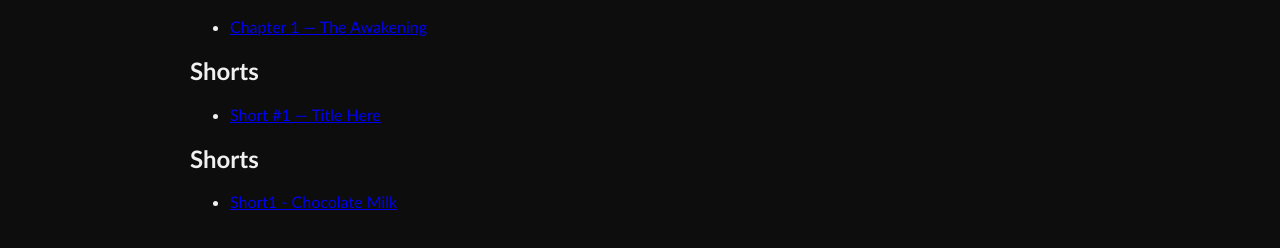
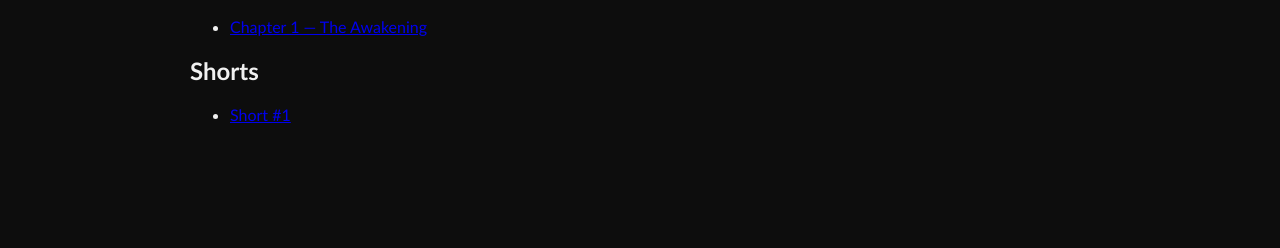
Before and after one commit to BunnyBoyAPPLE/BUN-BUN-S-COMICS, a plain HTML site: page comics.html in a window 1280 px wide. Shown: the part 272-520 px from the top of the page. Drawn offline with Linux system fonts and the light colour scheme.

Commit message:
Update comics.html

```diff
--- a/comics.html
+++ b/comics.html
@@ -29,15 +29,9 @@
   <li><a href="comics/story/chapter1/page1.html">Chapter 1 — The Awakening</a></li>
   <!-- Add more chapters here -->
 </ul>
-
 <h2>Shorts</h2>
 <ul>
-  <li><a href="comics/shorts/short1.html">Short #1 — Title Here</a></li>
-  <!-- Add more shorts here -->
-</ul>
-<h2>Shorts</h2>
-<ul>
-  <li><a href="comics/shorts/short1.html">Short1 - Chocolate Milk</a></li>
+  <li><a href="comics/shorts/short1/page1.html">Short #1</a></li>
 </ul>
 
 </main>
```
